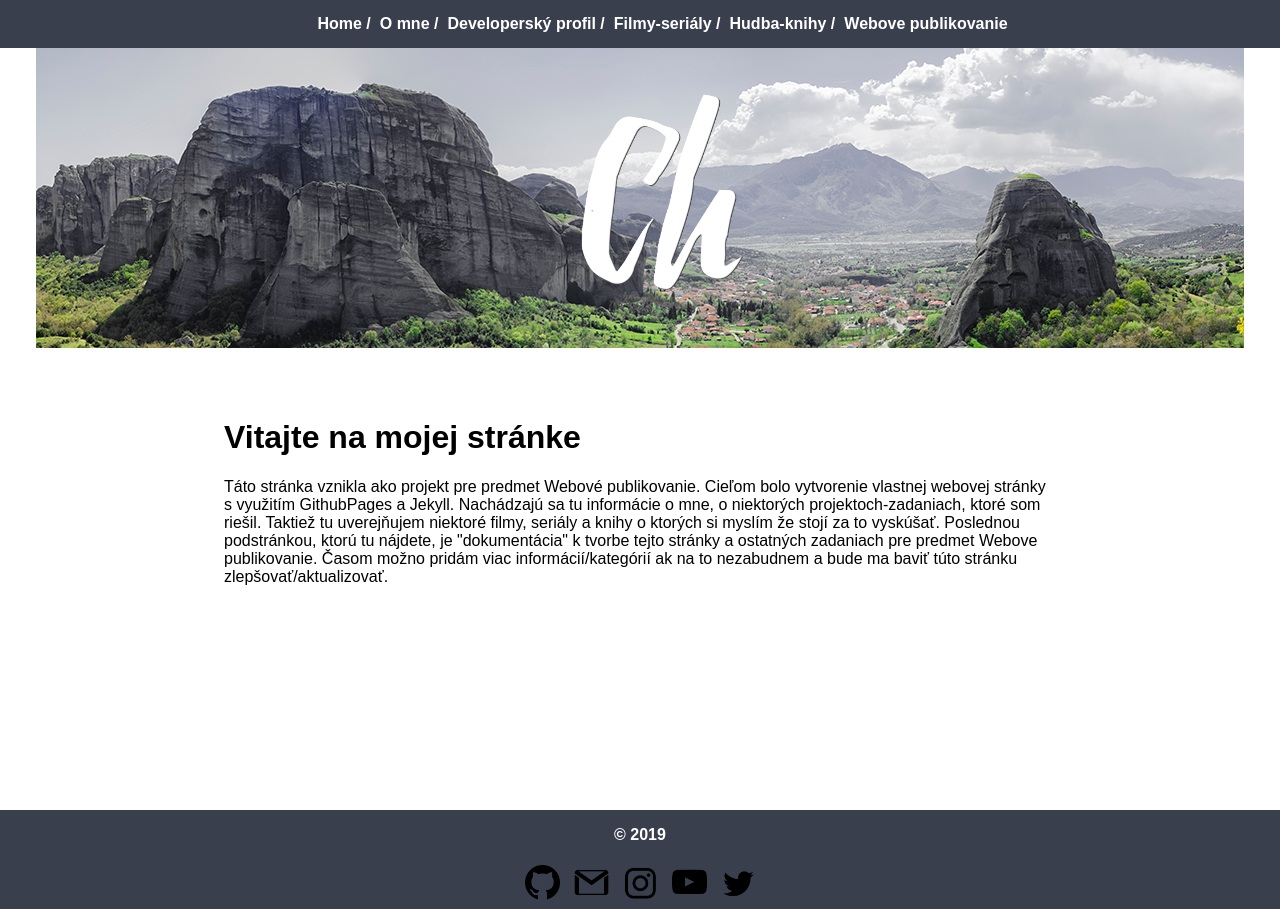
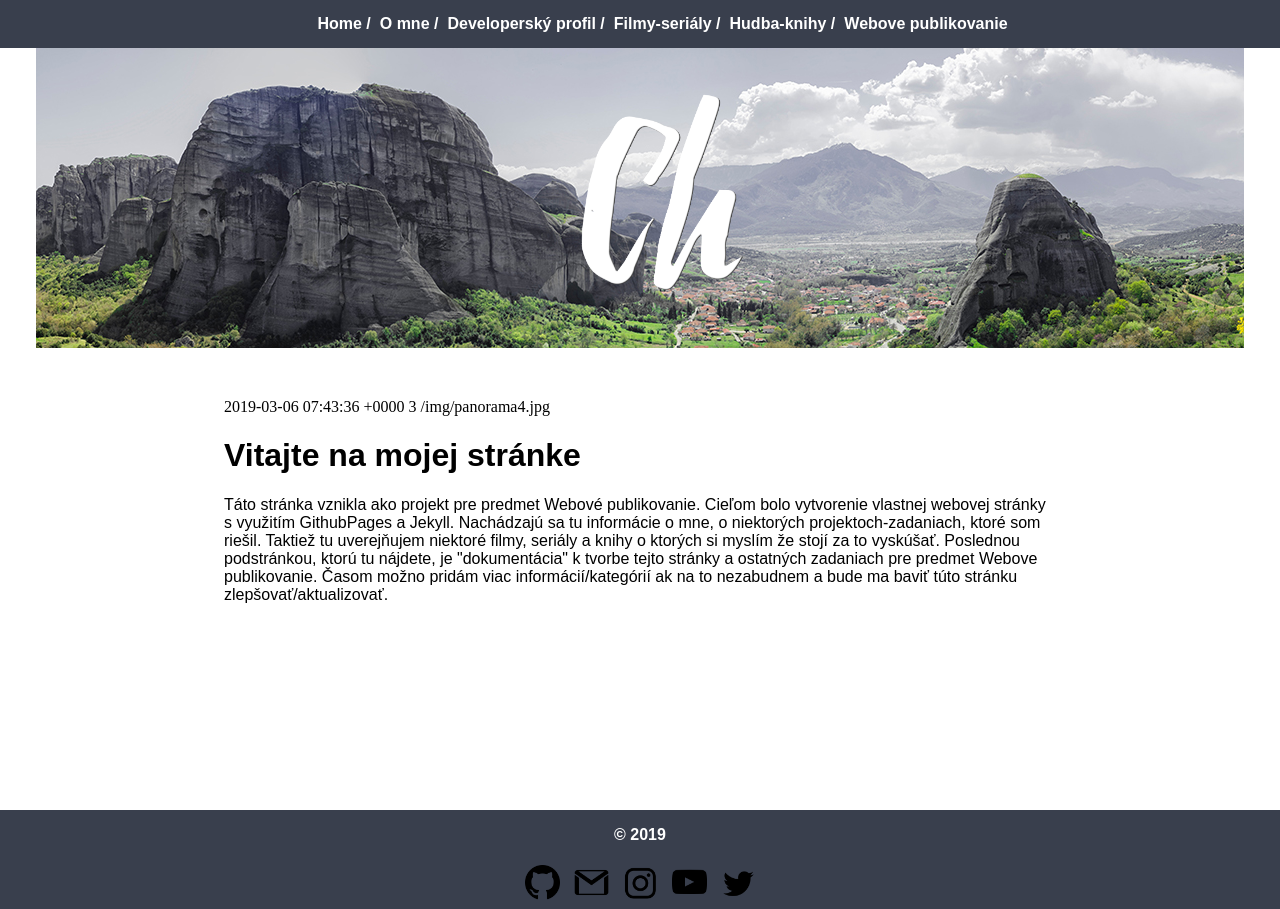
Before and after one commit to chrisSvK/chrisSvK.github.io, a Jekyll site: the page built from index.html, in a window 1280 px wide. Built offline with Jekyll 4.4.1, drawn with Linux system fonts in a browser that asks for light colours.

Commit message:
Test site.time

```diff
--- /dev/null
+++ b/_data/panorama.yml
@@ -0,0 +1,6 @@
+panorama:
+  - /img/panorama.jpg
+  - /img/panorama2.jpg
+  - /img/panorama3.jpg
+  - /img/panorama4.jpg
+  - /img/panorama5.jpg
--- a/_layouts/default.html
+++ b/_layouts/default.html
@@ -4,6 +4,7 @@
     <meta charset="UTF-8">
     <meta name="viewport" content="width=device-width, initial-scale=1">
     <title>{{ page.title }}</title>
+    <base target="_blank">
     <!-- link to main stylesheet -->
     <link rel="stylesheet" type="text/css" href="/css/main.css">
     {% include analytics.html %}
@@ -11,26 +12,16 @@
 <body>
 <nav>
     <ul>
-        <li><a href="/index.html">Home /</a></li>
-        <li><a href="/about/index.html">O mne /</a></li>
-        <li><a href="/portfolio/index.html">Developerský profil /</a></li>
-        <li><a href="/movies/index.html">Filmy-seriály /</a></li>
-        <li><a href="/music/index.html">Hudba-knihy /</a></li>
+        <li><a href="/index.html" target="_self">Home /</a></li>
+        <li><a href="/about/index.html" target="_self">O mne /</a></li>
+        <li><a href="/portfolio/index.html" target="_self">Developerský profil /</a></li>
+        <li><a href="/movies/index.html" target="_self">Filmy-seriály /</a></li>
+        <li><a href="/music/index.html" target="_self">Hudba-knihy /</a></li>
         <li><a href="/">Webove publikovanie</a></li>
     </ul>
     <!--{{ site.time | date_to_string }}-->
 </nav>
-
-<!--<header>
-    <div id="logo">
-        <img src="/img/panorama.jpg" alt="panorama" height="300">
-        <img id="logo-img" src="/img/logo.png" alt="logo" height="200">
-    </div>
-</header>-->
-
 {{ content }}
-
-
 <footer>
     <div id="footerStred">
         <p style="color: white; font-weight: bold;">© 2019</p>
--- a/_layouts/home.html
+++ b/_layouts/home.html
@@ -1,6 +1,7 @@
 ---
 layout: default
 ---
+{% assign valuee = site.time | date: "%M" |  modulo: 5 %}
 <header>
     <div id="logo">
         <img src="/img/panorama.jpg" alt="panorama" height="300">
@@ -9,6 +10,11 @@ layout: default
 </header>
 <main>
     <div id="content">
+        <!--{% assign daco = value |times: 1 %}-->
+        {{ site.time }}
+        {{valuee}}
+        {{site.data.panorama.panorama[valuee]}}
+        <!--{{site.data.panorama.panorama[value]}}-->
         {{ content }}
     </div>
 </main>
--- a/css/main.css
+++ b/css/main.css
@@ -22,6 +22,7 @@ p {
 a {
     font-family: Arial, serif;
     font-weight: bold;
+    color: black;
 }
 
 a:hover {
--- a/movies/index.html
+++ b/movies/index.html
@@ -2,7 +2,7 @@
 layout: movie
 title: Filmy a serialy
 filmyContent: <p>Môj profil na IMDb kde občas aktualizujem watchlist.</p>
-    <a href="https://www.imdb.com/user/ur43366355/" target="_blank"><img src="https://m.media-amazon.com/images/G/01/IMDb/BG_square._CB1509067564_SY230_SX307_AL_.png" width="90" height="50" title="IMDb" alt="IMDb"></a>
+    <a href="https://www.imdb.com/user/ur43366355/" target="_blank"><img src="https://ia.media-imdb.com/images/M/MV5BMTk3ODA4Mjc0NF5BMl5BcG5nXkFtZTgwNDc1MzQ2OTE@._V1_.png" width="90" height="50" title="IMDb" alt="IMDb"></a>
 new-film:
     -   nazov: The Ballad of Buster Scruggs (2018)
         link: https://www.imdb.com/title/tt6412452/
```
Also changed, not shown: img/panorama2.jpg (added), img/panorama3.jpg (added), img/panorama4.jpg (added), img/panorama5.jpg (added).
